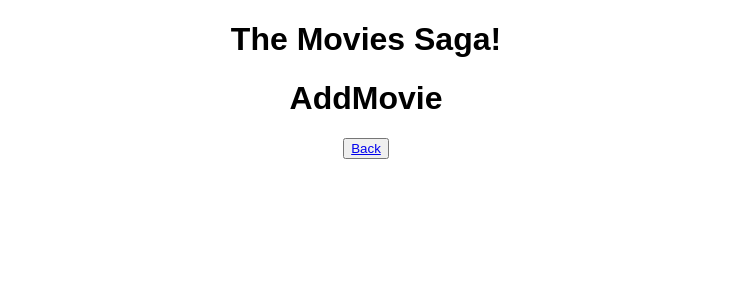
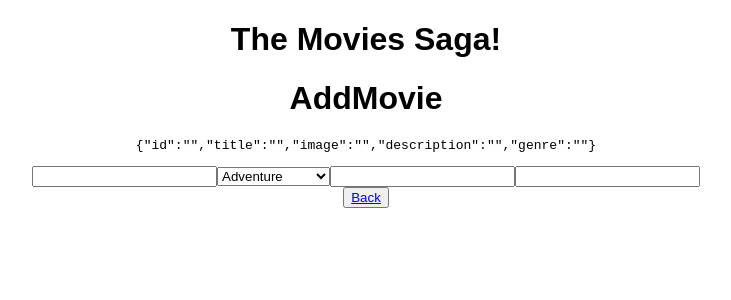
Before and after one commit to gsierra22/movie-weekend, a React (Create React App) app: page /#/addMovie in a window 1280 px wide. Shown: the top 300 px of the page, without its empty margins (274-1005 px from the left). Built offline with nearby package versions, Linux system fonts and the light colour scheme.

Commit message:
basic inputs

```diff
--- a/src/components/AddMovie/AddMovie.js
+++ b/src/components/AddMovie/AddMovie.js
@@ -1,6 +1,7 @@
 import {useDispatch, useSelector} from 'react-redux';
 import {useState, useEffect } from 'react';
 import {HashRouter as Router, Route, Link} from 'react-router-dom';
+import { RowDescriptionMessage } from 'pg-protocol/dist/messages';
 
 
 function AddMovie() {
@@ -8,9 +9,52 @@ function AddMovie() {
   // const reducerName = useSelector(store => store.reducerName);
   const dispatch = useDispatch();
 
+  //Initial state is an OBJECT, with keys id and name
+  let [newMovie, setMovie] = useState(
+    {
+      id:'',
+      title:'',
+      image:'',
+      description:'',
+      genre:''
+    });
+
+    const handleNewMovie = (event) => {
+      console.log('event happened');
+      //Similar to in redux -- we dont want to get rid of the id field when we update name
+      setMovie({...newMovie, title: event.target.value})
+  }
+  const addNewMovie = event => {
+    event.preventDefault();
+    dispatch({ type: 'ADD_MOVIE', payload: newMovie });
+    //updates the next plant to have a new id
+    setMovie({id:newMovie.id, title: ''});
+}
+
   return (
     <div>
       <h1>AddMovie</h1>
+      <pre>{JSON.stringify(newMovie)}</pre>
+            <form onSubmit={addNewMovie}>
+                <input type='text' value={newMovie.title} onChange={handleNewMovie} />
+                <select value={newMovie.title} onChange={handleNewMovie}>
+                  <option>Adventure</option>
+                  <option>Animated</option>
+                  <option>Biographical</option>
+                  <option>Comedy</option>
+                  <option>Disaster</option>
+                  <option>Drama</option>
+                  <option>Epic</option>
+                  <option>Fanstasy</option>
+                  <option>Musical</option>
+                  <option>Romantic</option>
+                  <option>Science Fiction</option>
+                  <option>Space-Opera</option>
+                  <option>Superhero</option>
+                </select>
+                <input type='text' value={newMovie.description} onChange={handleNewMovie} />
+                <input type='url' value={newMovie.image} onChange={handleNewMovie} />
+            </form>
       <button ><Link to="/">Back</Link></button>
     </div>
   )
--- a/src/index.js
+++ b/src/index.js
@@ -14,8 +14,19 @@ import axios from 'axios';
 // Create the rootSaga generator function
 function* rootSaga() {
     yield takeEvery('FETCH_MOVIES', fetchAllMovies);
-    yield takeEvery('FETCH_GENRES', fetchAllGenres);
+    yield takeEvery('FETCH_GENRES', fetchAllGenres)
+    yield takeEvery( 'ADD_Movie', postNewMovie );;
 }
+
+function *postNewMovie( action ){
+    console.log( 'in *postSaga:', action );
+    try {
+      const response = yield axios.post('/api/movie', action.payload);
+      yield put({type: 'FETCH_MOVIES', payload: response.data})
+    } catch (err) {
+        console.log('error:', err);
+    }
+  }
 
 function* fetchAllMovies(action) {
     // get all movies from the DB
```
